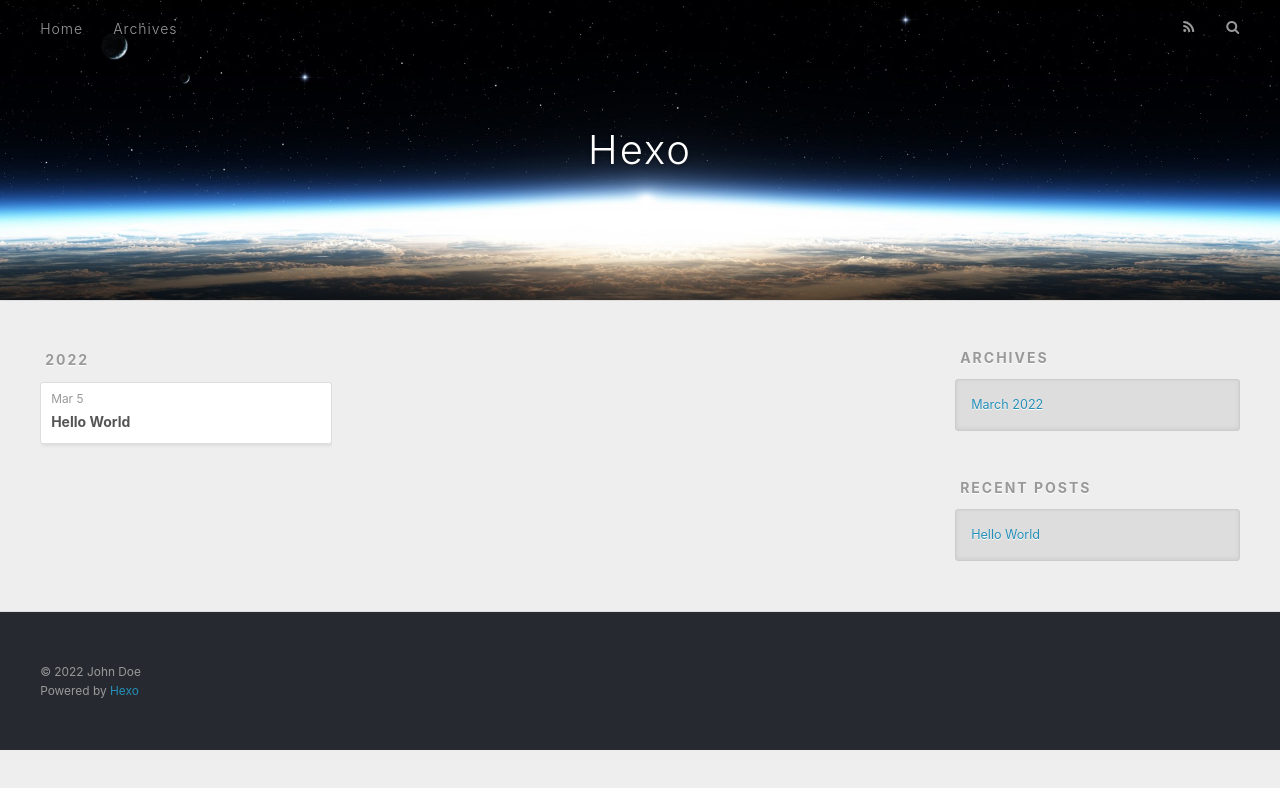
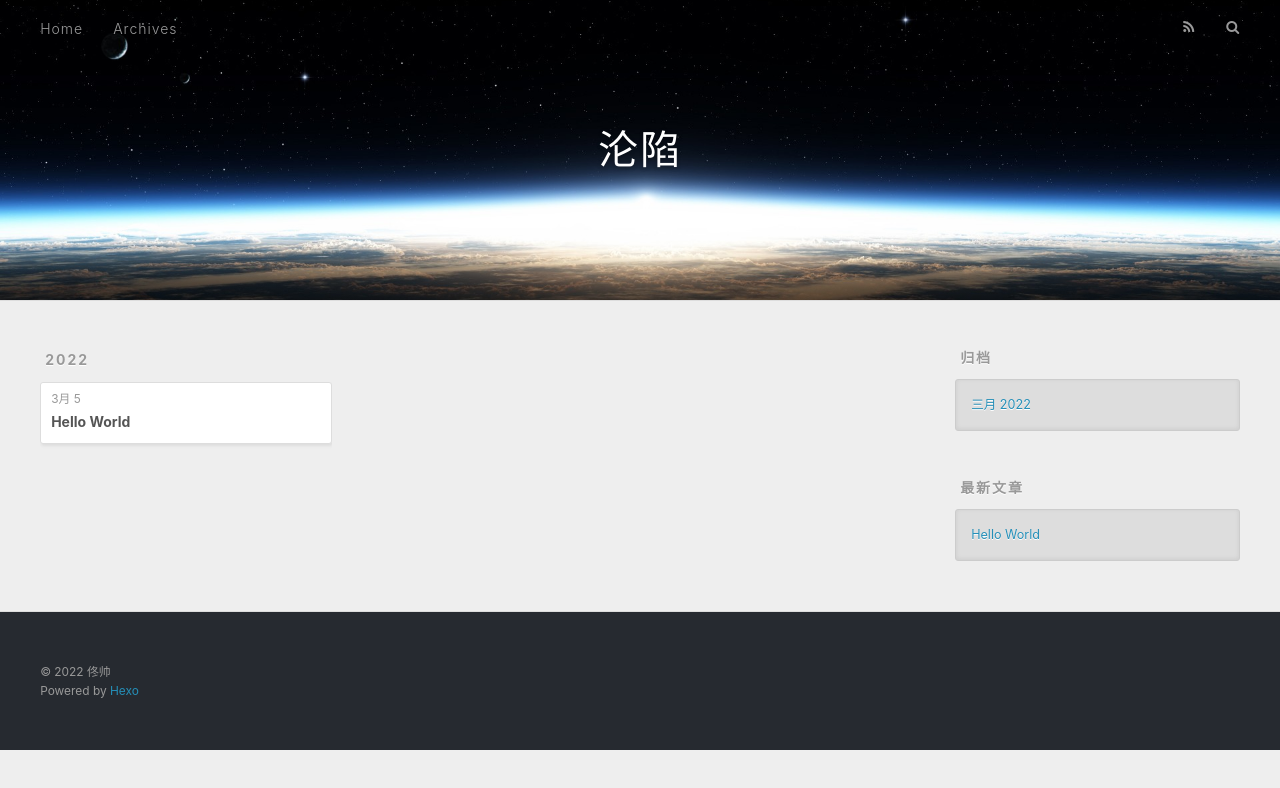
Before and after one commit to tong925/tong925.github.io, a plain HTML site: page archives/index.html in a window 1280 px wide. Drawn offline with nearby package versions, Linux system fonts and the light colour scheme.

Commit message:
Site updated: 2022-03-05 00:57:33

```diff
--- a/archives/index.html
+++ b/archives/index.html
@@ -5,17 +5,19 @@
 
 
 
-  <title>Archives | Hexo</title>
+  <title>归档 | 沦陷</title>
   <meta name="viewport" content="width=device-width, initial-scale=1, maximum-scale=1">
-  <meta property="og:type" content="website">
-<meta property="og:title" content="Hexo">
+  <meta name="description" content="选择有时候比努力更重要">
+<meta property="og:type" content="website">
+<meta property="og:title" content="沦陷">
 <meta property="og:url" content="http://example.com/archives/index.html">
-<meta property="og:site_name" content="Hexo">
-<meta property="og:locale" content="en_US">
-<meta property="article:author" content="John Doe">
+<meta property="og:site_name" content="沦陷">
+<meta property="og:description" content="选择有时候比努力更重要">
+<meta property="og:locale" content="zh_CN">
+<meta property="article:author" content="佟帅">
 <meta name="twitter:card" content="summary">
 
-    <link rel="alternate" href="/atom.xml" title="Hexo" type="application/atom+xml">
+    <link rel="alternate" href="/atom.xml" title="沦陷" type="application/atom+xml">
 
 
     <link rel="icon" href="/favicon.png">
@@ -36,7 +38,7 @@
   <div id="header-outer" class="outer">
     <div id="header-title" class="inner">
       <h1 id="logo-wrap">
-        <a href="/" id="logo">Hexo</a>
+        <a href="/" id="logo">沦陷</a>
       </h1>
 
     </div>
@@ -53,7 +55,7 @@
 
           <a id="nav-rss-link" class="nav-icon" href="/atom.xml" title="RSS Feed"></a>
 
-        <a id="nav-search-btn" class="nav-icon" title="Search"></a>
+        <a id="nav-search-btn" class="nav-icon" title="搜索"></a>
       </nav>
       <div id="search-form-wrap">
         <form action="//google.com/search" method="get" accept-charset="UTF-8" class="search-form"><input type="search" name="q" class="search-form-input" placeholder="Search"><button type="submit" class="search-form-submit">&#xF002;</button><input type="hidden" name="sitesearch" value="http://example.com"></form>
@@ -79,7 +81,7 @@
   <div class="archive-article-inner">
     <header class="archive-article-header">
       <a href="/2022/03/05/hello-world/" class="archive-article-date">
-  <time datetime="2022-03-04T16:13:47.989Z" itemprop="datePublished">Mar 5</time>
+  <time datetime="2022-03-04T16:13:47.989Z" itemprop="datePublished">3月 5</time>
 </a>
 
 
@@ -111,9 +113,9 @@
 
 
   <div class="widget-wrap">
-    <h3 class="widget-title">Archives</h3>
+    <h3 class="widget-title">归档</h3>
     <div class="widget">
-      <ul class="archive-list"><li class="archive-list-item"><a class="archive-list-link" href="/archives/2022/03/">March 2022</a></li></ul>
+      <ul class="archive-list"><li class="archive-list-item"><a class="archive-list-link" href="/archives/2022/03/">三月 2022</a></li></ul>
     </div>
   </div>
 
@@ -121,7 +123,7 @@
 
 
   <div class="widget-wrap">
-    <h3 class="widget-title">Recent Posts</h3>
+    <h3 class="widget-title">最新文章</h3>
     <div class="widget">
       <ul>
 
@@ -141,7 +143,7 @@
 
   <div class="outer">
     <div id="footer-info" class="inner">
-      &copy; 2022 John Doe<br>
+      &copy; 2022 佟帅<br>
       Powered by <a href="http://hexo.io/" target="_blank">Hexo</a>
     </div>
   </div>
```
Also changed, not shown: 2022/03/05/hello-world/index.html (+12 -12 lines), archives/2022/03/index.html (+16 -14 lines), archives/2022/index.html (+16 -14 lines), index.html (+16 -14 lines).
